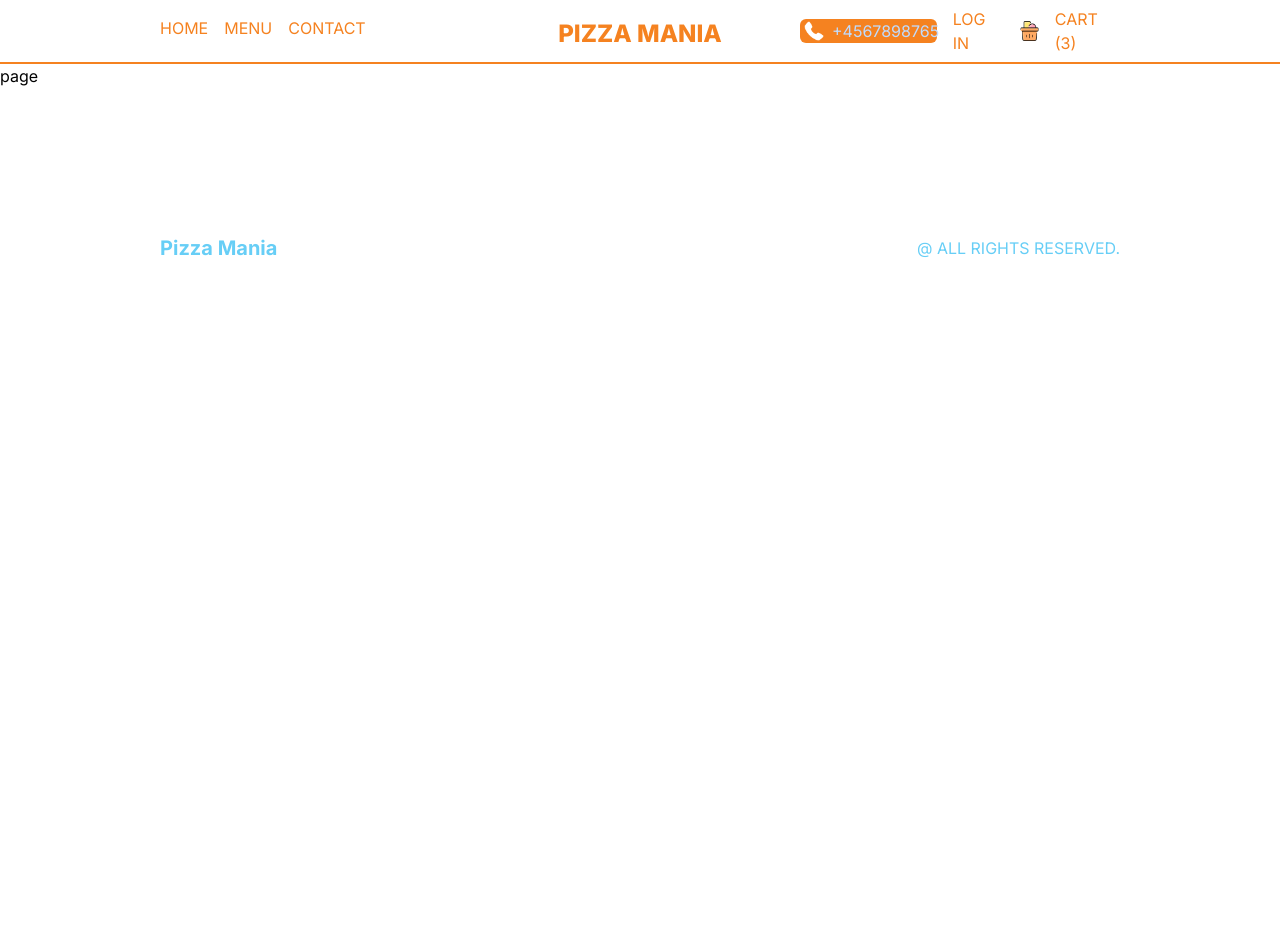
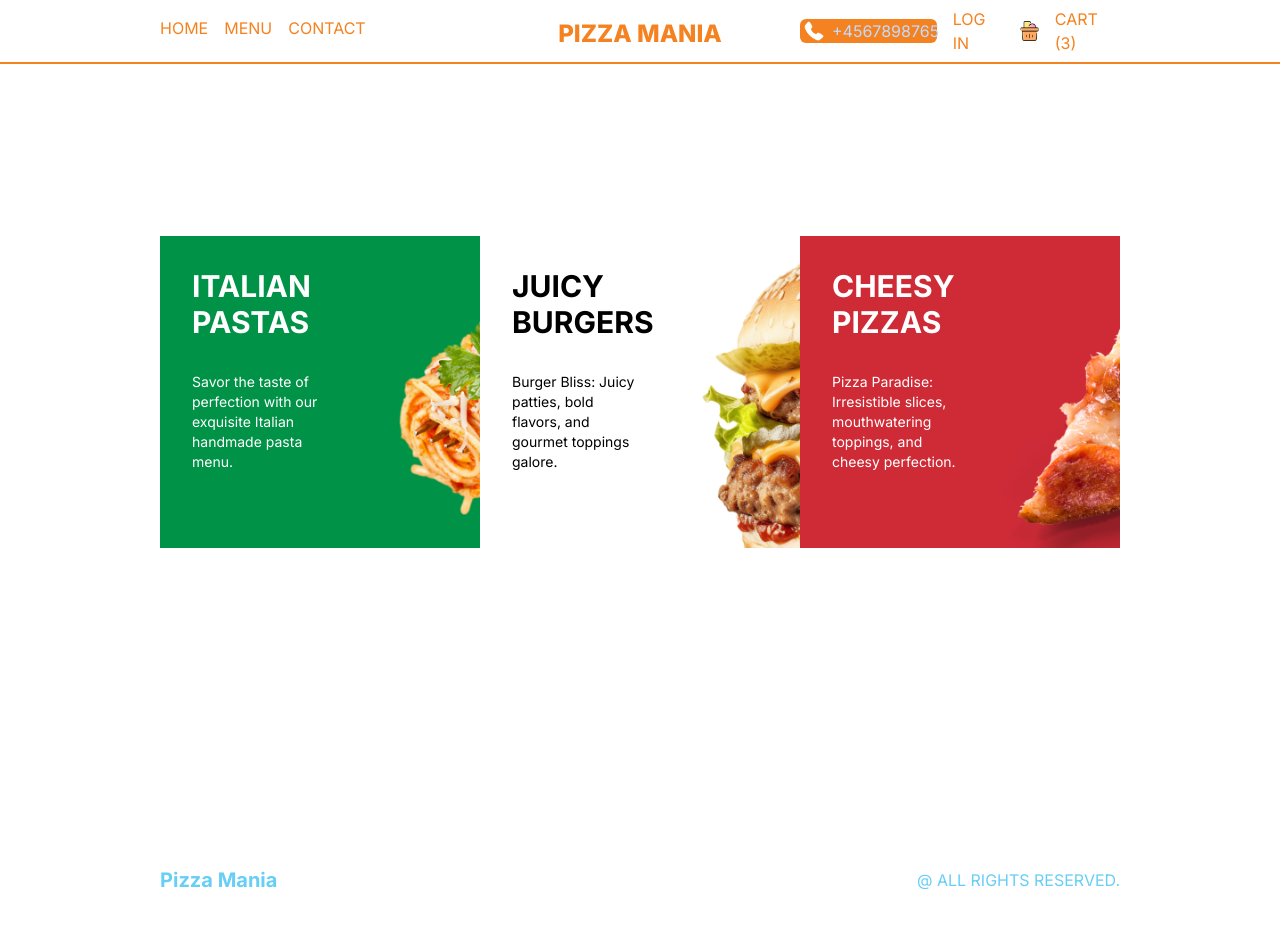
Before and after one commit to FlorentinaDili7/restaurant, a Next.js app: page /menu in a window 1280 px wide. Shown: the top 928 px of the page. Before the commit the page ends 800 px from the top, so only its background shows below. Built offline with nearby package versions, Linux system fonts and the light colour scheme.

Commit message:
Implemented Menu Page UI

```diff
--- a/src/app/components/Menu.tsx
+++ b/src/app/components/Menu.tsx
@@ -25,7 +25,7 @@
                 <Image src="/close.png" alt="" width={20} height={20} onClick={() => setOpen(false)} />
             )}
             {open && (
-                <div className="absolute bg-portokall text-white position-absolute left-0 top-24 h-[calc(100vh-6rem)] flex flex-col w-full gap-8 items-center justify-center text-lg z-10">
+                <div className="absolute bg-orange-400 text-white position-absolute left-0 top-24 h-[calc(100vh-6rem)] flex flex-col w-full gap-8 items-center justify-center text-lg z-10">
                     {links.map(item => (
                         <Link href={item.url} key={item.id} onClick={() => setOpen(false)}>{item.title}</Link>
                     ))}
--- a/src/app/menu/page.tsx
+++ b/src/app/menu/page.tsx
@@ -1,9 +1,26 @@
-import React from 'react'
+import { menu } from "@/data";
+import Link from "next/link";
+import React from "react";
 
 const MenuPage = () => {
     return (
-        <div>page</div>
-    )
-}
+        <div className="p-4 lg:px-20 xl:px-40 h-[calc(100vh-6rem)] md:h-[calc(100vh-9rem)] flex flex-col md:flex-row items-center">
+            {menu.map((category) => (
+                <Link
+                    href={`/menu/${category.slug}`}
+                    key={category.id}
+                    className="w-full h-1/3 bg-cover p-8 md:h-1/2"
+                    style={{ backgroundImage: `url(${category.img})` }}
+                >
+                    <div className={`text-${category.color} w-1/2`}>
+                        <h1 className="uppercase font-bold text-3xl">{category.title}</h1>
+                        <p className="text-sm my-8">{category.desc}</p>
+                        <button className={`hidden 2xl:block bg-${category.color} text-${category.color === "black" ? "white" : "red-500"} py-2 px-4 rounded-md`}>Explore</button>
+                    </div>
+                </Link>
+            ))}
+        </div>
+    );
+};
 
-export default MenuPage
+export default MenuPage;
```
